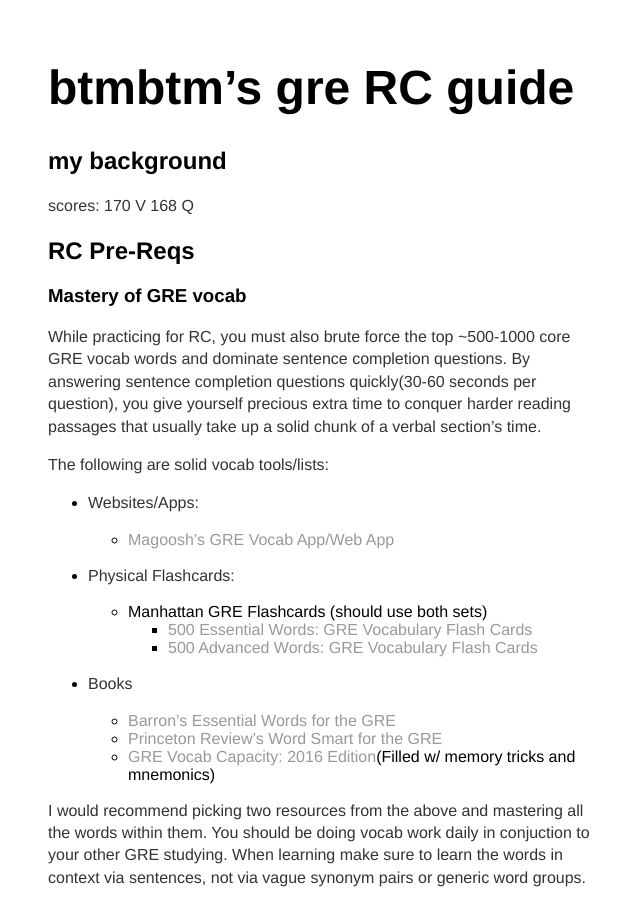
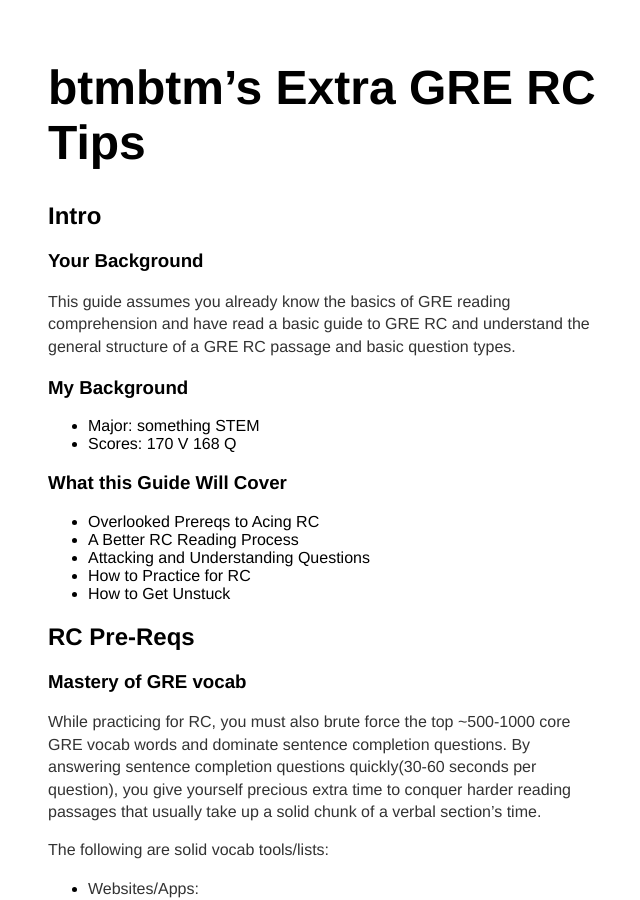
Before and after one commit to btmbtm/btmbtm.github.io, a Jekyll site: the page built from gre/rcguide.md, in a window 1280 px wide and 900 px high. Shown: the whole window, without its empty margins (317-957 px from the left). Built offline with Jekyll 4.4.1, drawn with Linux system fonts in a browser that asks for light colours.

Commit message:
Update rcguide.md

```diff
--- a/gre/rcguide.md
+++ b/gre/rcguide.md
@@ -1,14 +1,30 @@
 ---
 layout: default
-title: gre RC guide for kids who can't read good
+title: btmbtm's Extra RC Tips
 date: 2016-07-15
 ---
 
-# btmbtm's gre RC guide
+# btmbtm's Extra GRE RC Tips
 
-## my background
 
-scores: 170 V 168 Q
+## Intro
+
+### Your Background
+
+This guide assumes you already know the basics of GRE reading comprehension and have read a basic guide to GRE RC and understand the general structure of a GRE RC passage and basic question types.
+
+### My Background
+
+- Major: something STEM
+- Scores: 170 V 168 Q
+
+### What this Guide Will Cover
+
+- Overlooked Prereqs to Acing RC
+- A Better RC Reading Process
+- Attacking and Understanding Questions
+- How to Practice for RC
+- How to Get Unstuck
 
 ## RC Pre-Reqs
 
```
